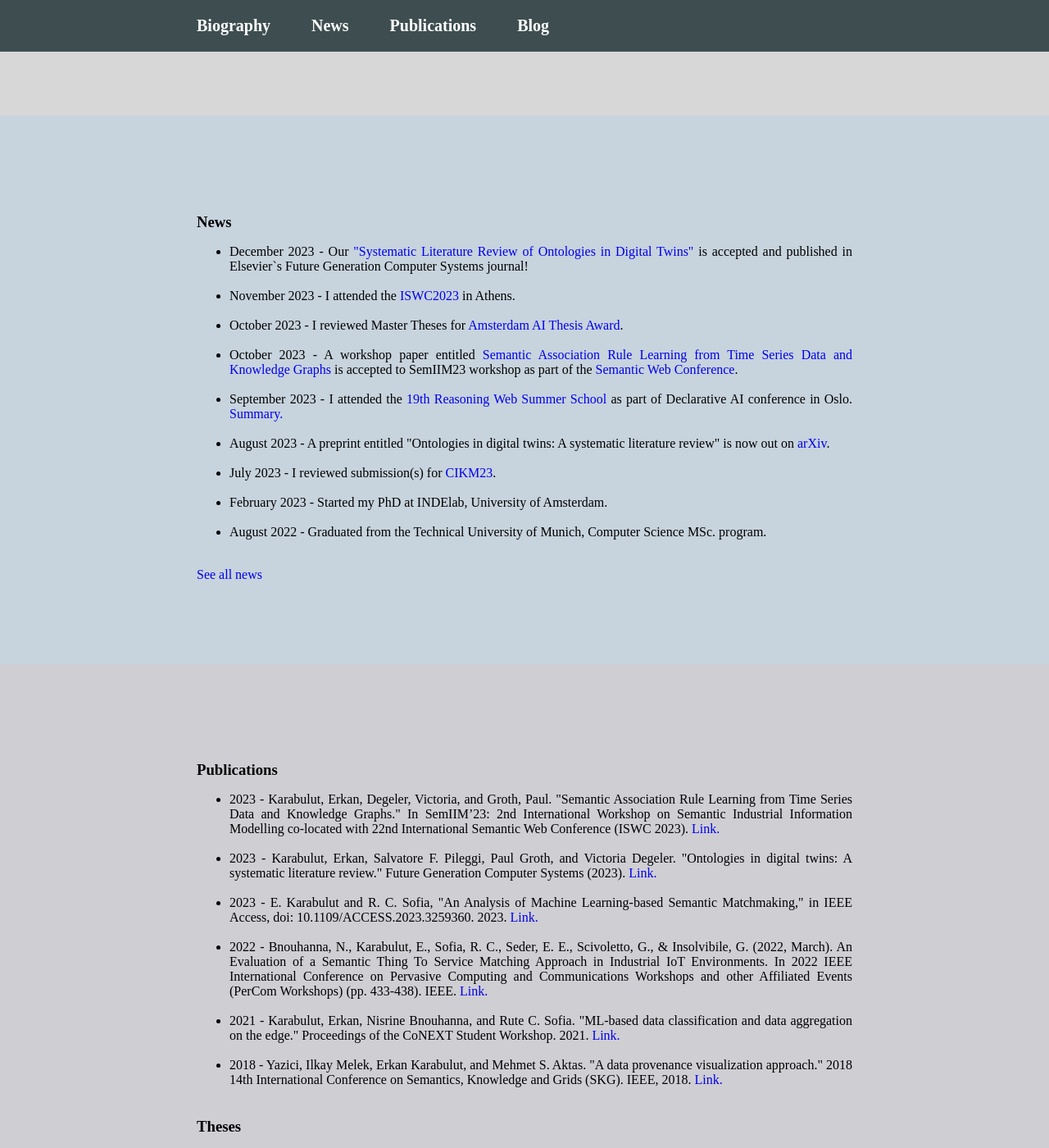
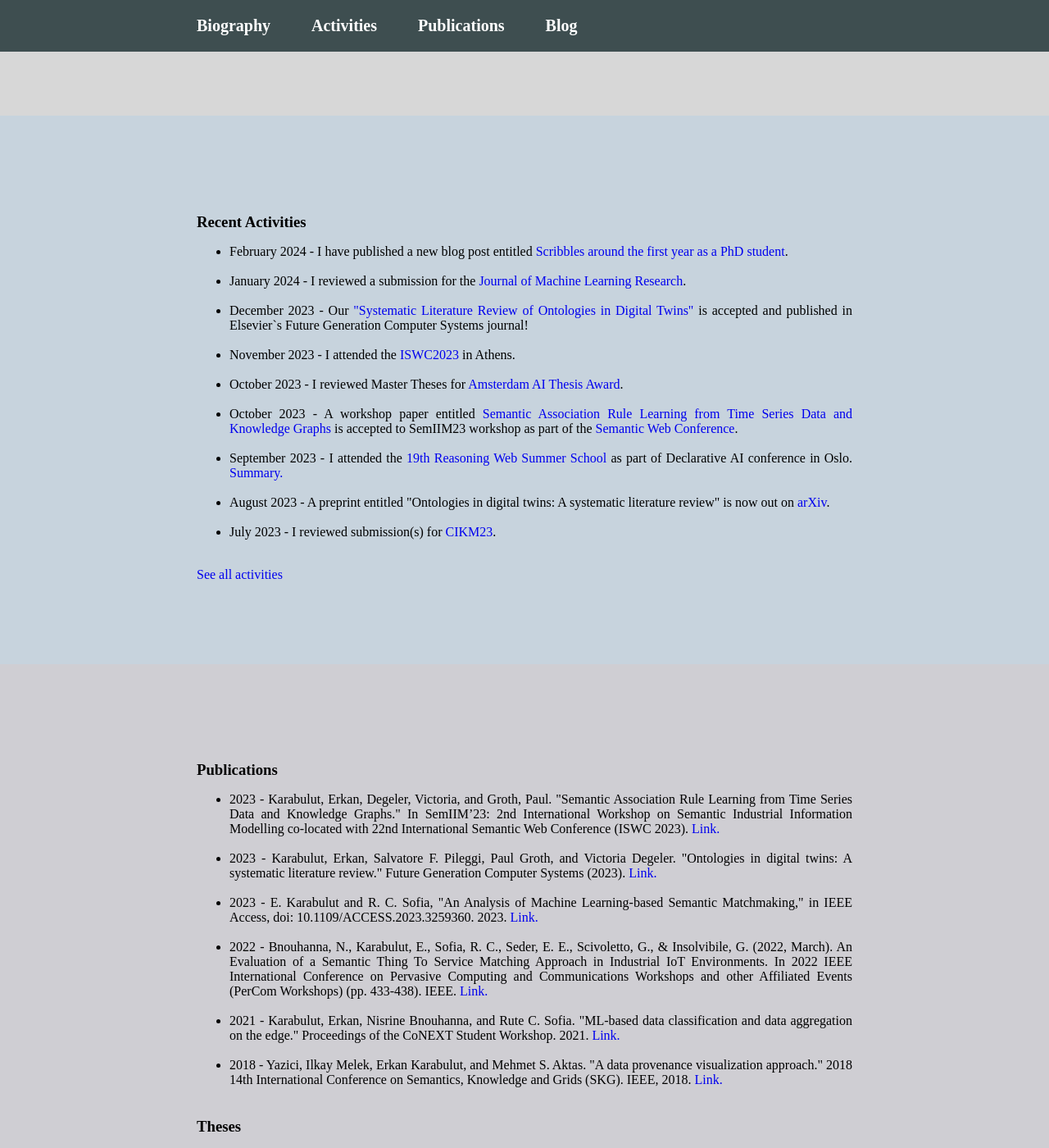
Before and after one commit to erkankarabulut/erkankarabulut.github.io, a Jekyll site: the page built from index.html, in a window 1280 px wide and 1400 px high, scrolled down 523 px. Shown: the whole window at 82% size. Built offline with Jekyll 4.4.1, drawn with Linux system fonts in a browser that asks for light colours; some of the changed lines change nothing that is shown; grey boxes are pictures that could not be loaded.

Commit message:
publish a new blog post

```diff
--- a/_data/navigation.yml
+++ b/_data/navigation.yml
@@ -1,7 +1,7 @@
 - name: Biography
   link: /#biography
   id: about
-- name: News
+- name: Activities
   link: /#news
   id: news
 - name: Publications
--- a/_data/news.yml
+++ b/_data/news.yml
@@ -1,3 +1,5 @@
+- 'February 2024 - I have published a new blog post entitled <a href="https://erkankarabulut.github.io/blog/1st-year-phd-takeaways/" target="_blank">Scribbles around the first year as a PhD student</a>.'
+- 'January 2024 - I reviewed a submission for the <a href="https://www.jmlr.org/" target="_blank">Journal of Machine Learning Research</a>.'
 - 'December 2023 - Our <a target="_blank" href="https://doi.org/10.1016/j.future.2023.12.013">"Systematic Literature Review of Ontologies in Digital Twins"</a> is accepted and published in Elsevier`s Future Generation Computer Systems journal!'
 - 'November 2023 - I attended the <a href="https://iswc2023.semanticweb.org/" target="_blank">ISWC2023</a> in Athens.'
 - 'October 2023 - I reviewed Master Theses for <a target="_blank" href="https://amsterdamdatascience.nl/news/call-for-nominations-is-open-amsterdam-ai-thesis-awards/">Amsterdam AI Thesis Award</a>.'
--- /dev/null
+++ b/_posts/2024-02-03-1st-year-of-my-phd.md
@@ -0,0 +1,84 @@
+---
+layout: blog_page
+permalink: /blog/1st-year-phd-takeaways/
+publish_date: '12.02.2024'
+title: 'First Year PhD Scribbles'
+image: '/assets/images/lab42.png'
+description: 'Being surrounded with intelligent people, making the longest (research) plan of my life and
+figuring out what I want to do, taking responsibility for students. And the negatives; feeling like a scam, less social
+life, the darkest months of the Netherlands.'
+---
+
+# Scribbles around the first year as a PhD student
+
+One year ago, I moved to the Netherlands without knowing anyone here, to start my PhD. And I moved 3 days before my work
+starts. I have now completed the first year of my PhD. As a way of convincing my brain to look back and take lessons
+from the past, I push myself to write about things. This post is the result of this process. It is not meant to be
+educative or inspiring.
+
+Writing has been easy and fun, as long as I write for myself. Writing with the expectation and desire of having people
+read, is hard and never feels like it is complete. Like my research. I know the cons, it is not finished yet, there is
+still work to do, it is only about a very specific topic, I didn't mean to include that other thing, otherwise I would
+say it differently...
+
+What takes courage is to write without going back and read it again. This is not a well-thought and well-designed
+script, it is my line of thought, and it is messy. My brain wonders among many things, and this is what my fingers can
+capture, it is not the full data that my brain goes through, but a representative sample. It is your responsibility
+to reconstruct in a way that hopefully will give you a new perspective. In a way, we are writing this together.
+
+### Surrounded with intelligent people
+
+I remember my first days. Everyone was so humble, and I did not get that. Reading people's paper or listening to their
+research talk and then interacting with them in casual daily situations like wasting 10 minutes in front of a broken
+coffee machine can be confusing. Which one is this person? S/he did not seem to understand why the coffee machine
+was broken for 10 minutes, but then that paper seemed quite complex and impactful. People can be intelligent in
+thousands of different ways, I did not know that in my first year.
+
+These intelligent people can get bored quite fast. They may seem quite interested and engaging at the beginning of a
+conversation and then quickly fade away. If you think yourself as a smart person, this might be devastating. I remember
+thinking of saying many things but then not doing so because they seemed to have an obvious response or did not seem
+interesting enough.
+
+### When to be critical?
+
+My first year was full of reading. But this type of reading was different from how I had been reading. Reading to find
+flaws, mistakes and opportunities to do and say a new thing on top of what has been written. After reading as critically
+as I possibly can for 5-8 hours a day, excluding the 8 hours of sleeping, the other 5-8 hours of my day was about
+getting to know other people and trying not to be critical. No one would want someone critical around them all the time.
+People are not and can not be deterministic and one should not ask more than two why questions in a row.
+
+### Deadline-driven publication vs. Value-driven publication
+
+Materialistically, the most important part of a PhD is the publications. I have noticed two kinds of processes for
+publishing in terms of the timing of publication. The first one starts with a relatively broader area of reading. There
+is nothing new under the sun, so every idea is a combination of other ideas. Broader reading results in a bigger search
+space of ideas fitting together but with a higher probability of success. This process has the possibility of ending
+up with a new problem definition, which has its own pros and cons. If it is a valid question, and you can get people to
+think and write about it, then it is a greater success. But it is also equally likely that the question being asked will
+be forgotten with a partial answer provided by you. The time to publish for this type of process is about feeling that
+both the question and the answer are mature enough to go wild and be judged. I call this value-driven publication. We
+publish when it is good enough, and not because you want to have something submitted for a big conference. This is what
+I have been trying to do so.
+
+The second type of process is (in my opinion) less creative, less fulfilling, and more stressful. I call this
+deadline-driven publication. This process starts with a relatively narrow and focused reading. At the end, the performer
+of this process has to have something submitted to that conference this year. This is more about being part of a
+community, working on complementing what other people have been doing, answering the same questions in a 2% better but
+more sophisticated way, and never missing a deadline for that famous conference. The output will feel less mine/yours,
+but more belong to the community. A typical pattern of this process starts with replicating 1 or 2 papers and then
+pulling around the existing methods, the architecture or the algorithm to make it look 2% bigger.
+
+### Success Criterion
+
+4 years of PhD, 4 projects and 4 full publications. That is the bureaucratic success criterion. Every PhD is different,
+yet the criterion is the same. There has to be a criterion, but it can not be personalized. So it is better not to take
+things personally. Some things always has to be done to look good on a piece of paper. Understanding this can help
+reducing stress.
+
+### Collaboration
+
+The last person to know everything was Thomas Young. After that, knowing the literature even in a small area of research
+became extremely difficult. It may seem easy to find relations among various questions and answers in different fields.
+One simply can not redirect a same question to a different field, or adapt an answer to a different question without
+knowing the field. Collaboration makes things easy, and it is the single most important skill that I have noticed that
+it is missing for me in my first year.
--- a/index.html
+++ b/index.html
@@ -79,7 +79,8 @@ layout: default
                 </p>
                 <p class="justified-text">
                     I worked as a research assistant at the Bavarian Research Institute for Software-Intensive Systems
-                    (<a target="_blank" href="https://www.fortiss.org/ergebnisse/publikationen/autor/erkan-karabulut">fortiss</a>) between 2020-2022. And I worked as
+                    (<a target="_blank" href="https://www.fortiss.org/ergebnisse/publikationen/autor/erkan-karabulut">fortiss</a>)
+                    between 2020-2022. And I worked as
                     a student assistant in the Software Quality R&D Lab that is part of the CE department of my
                     university,
                     between 2017-2019.
@@ -89,7 +90,7 @@ layout: default
     </div>
     <div class="news-section-outer-color-container">
         <div class="news-section-inner" id="news">
-            <h3 class="title-with-less-bottom-margin">News</h3>
+            <h3 class="title-with-less-bottom-margin">Recent Activities</h3>
             <ul>
                 {% for item in site.data.news limit:9 %}
                 <li class="justified-text">
@@ -98,7 +99,7 @@ layout: default
                 {% endfor %}
             </ul>
             {% if site.data.news.size > 9 %}
-            <span><a href="/news/">See all news</a></span>
+            <span><a href="/news/">See all activities</a></span>
             {% endif %}
         </div>
     </div>
@@ -134,7 +135,7 @@ layout: default
                     Software. January 2019. Supervisor: Assoc. Prof. Dr. Mehmet S. Aktaş
                 </li>
             </ul>
-
+            z
             {% if site.data.publications.size > 9 %}
             <span><a href="/publications/">See all publications</a></span>
             {% endif %}
--- a/pages/news.html
+++ b/pages/news.html
@@ -28,7 +28,7 @@ permalink: /news/
 <div class="news-most-outer-container">
     <div class="news-outer-color-container">
         <div class="news-inner" id="news">
-            <h2 class="title-with-less-bottom-margin">News</h2>
+            <h2 class="title-with-less-bottom-margin">Recent Activities</h2>
             <ul>
                 {% for item in site.data.news %}
                 <li class="justified-text">
```
Also changed, not shown: assets/images/I_review_JMLR.gif (added), assets/images/I_review_JMLR.png (added), 1 other file.
